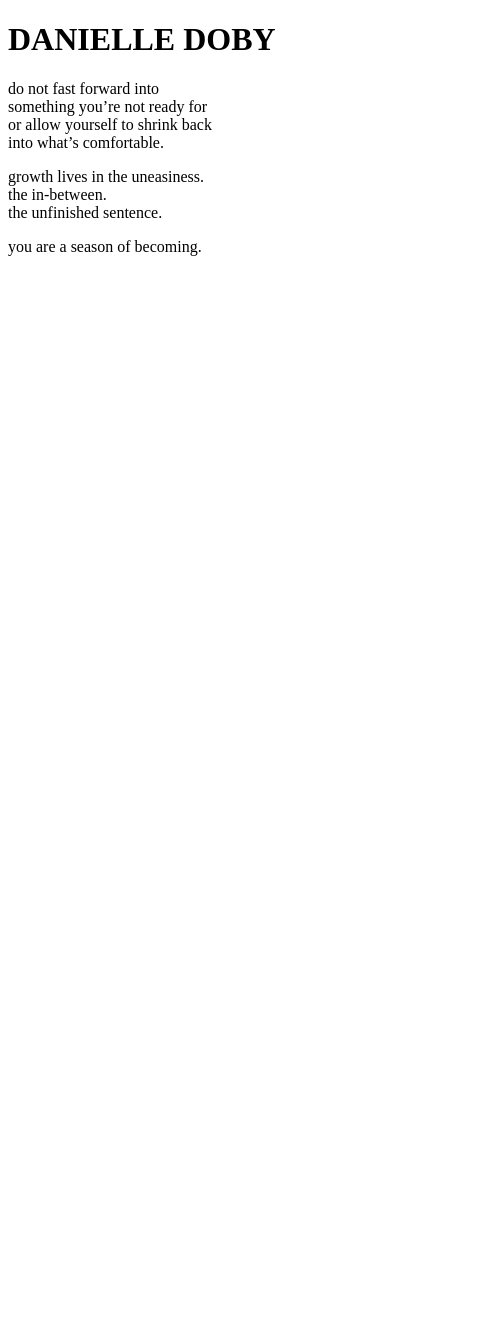
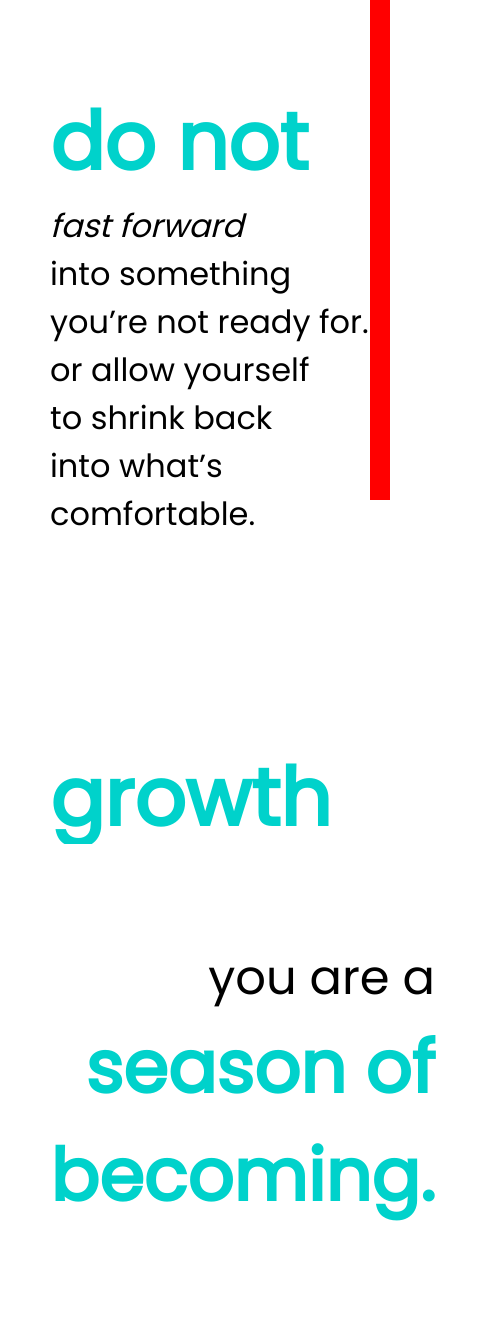
Before and after one commit to kather16/ART300_poem3ways, a plain HTML site: page index.html in a window 390 px wide. Shown: the top 1331 px of the page, 485 px wide, since content can reach past the window. Before the commit the page ends 844 px from the top, so only its background shows below. Drawn offline with Linux system fonts and the light colour scheme; a script that the page names is missing.

Commit message:
poems three way style
wohoo

```diff
--- a/index.html
+++ b/index.html
@@ -3,23 +3,43 @@
   <head>
     <title>poemthreeways</title>
     <meta charset="UTF-8" />
-    <link rel="stylesheet" href="styles.css" />
+    <link href="https://fonts.googleapis.com/css?family=Poppins&display=swap" rel="stylesheet">
+    <link href="https://fonts.googleapis.com/css?family=Roboto+Mono&display=swap" rel="stylesheet">
+    <link rel="stylesheet" href="style.css" />
   </head>
+
   <body>
-    <h1> DANIELLE DOBY</h1>
+    <div class= "box"></div>
+    <div class="twocol">
+      <div class="coluno">
+        <div class="danielle"><h1> <span class="color roboto"> -Danielle Doby</h1></span></div>
+        <div class="stanza_1">
           <p>
-        do not fast forward into <br/>
-        something you’re not ready for<br/>
-        or allow yourself to shrink back<br/>
-        into what’s comfortable.<br/>
+            <span class="color"> <span class="do"> <b>do not</span></b> <br/>
+            <i>fast forward</i> <br/> into
+            something <br/> you’re not ready for.<br/>
+            or allow yourself <br/> to shrink back<br/>
+            into what’s comfortable.<br/> </span>
         </p>
+
+        </div>
+        <div class="stanza_2">
           <p>
-        growth lives in the uneasiness.<br/>
+            <span class="color"> <span class="growth"> <b>growth lives </span></b> <br/>
+            in the uneasiness.<br/>
             the in-between.<br/>
             the unfinished sentence.<br/>
+            </p> </span>
         </p>
-    <p> you are a season of becoming. <br/>
+        </div>
+      </div>
+      <div class="coldos">
+        <div class="season">
+          <p> <span class="color">you are a </span> <br/> <span class="season"> <b>season of becoming.</b></span> <br/>
           </p>
+        </div>
+      </div>
+    </div>
     <script src="script.js"></script>
   </body>
 </html>
--- a/style.css
+++ b/style.css
@@ -1,6 +1,152 @@
 body {
     background-color: white;
-    color: rgb(212, 137, 137);
+    color: rgb(255, 0, 0);
     font-size: 2em;
-    padding: 20px;
+    padding: 0px;
+    margin: 0;
+    font-family: 'Poppins', sans-serif;
+}
+/* <absolute-size> values */
+.growth {
+  font-size: 2em;
+}
+.do {
+  font-size: 2em;
+}
+.season {
+  font-size: 2.5em;
+}
+.color {
+  color: black
+}
+.roboto {
+  font-family: 'Roboto Mono', monospace;
+}
+.twocol {
+    display: grid;
+    grid-template-columns: 1fr 1fr;
+    grid-template-rows: 100vh;
+    grid-gap: 0px;
+}
+.coluno {
+    background-color: #00d2cb;
+    display: block;
+    padding:50px;
+}
+.stanza_1{
+  text-align: right;
+  margin-top: 50px;
+}
+.coldos {
+  background-color: white;
+  padding:50px;
+  margin-top: 400px;
+}
+
+
+
+
+
+
+
+
+/* Phone Styles */
+@media screen and (max-width: 767px) {
+  body {
+    background-color: white;
   }
+  .twocol{
+    grid-template-columns: 1fr;
+  }
+  .coluno{
+    background-color: white;
+  }
+  .coldos{
+    margin-top: 0px;
+  }
+  .stanza_1{
+    text-align: left;
+    margin-top: 0px;
+  }
+  .stanza_2{
+    text-align: left;
+    margin-top: 200px;
+  }
+  .season {
+    font-size: 1.5em;
+    text-align: right;
+    color:  #00d2cb;
+  }
+  .do {
+    color: #00d2cb;
+    font-size: 2.5em;
+  }
+  .growth {
+    color:  #00d2cb;
+    font-size: 2.5em;
+  }
+  .danielle {
+    background-color: rgb(255,0,0);
+    position: absolute;
+    top: 1900px;
+    color: white;
+    padding: none;
+  }
+  .roboto {
+    font-family: 'Roboto Mono', monospace;
+    color: white;
+    font-size: 1.1em;
+  }
+  .box {
+    background-color: rgb(255,0,0);
+    width: 20px;
+    height: 500px;
+    position: absolute;
+    top: 0;
+    right: 0;
+  }
+}
+
+/* Tablet Styles */
+@media screen and (max-width: 1024px) and (min-width: 768px) {
+  body {
+    background-color:white;
+  }
+  .twocol{
+    grid-template-columns: 1fr;
+  }
+  .coluno{
+    background-color: white;
+  }
+  .danielle {
+    transform-origin: top left;
+    transform: rotate(90deg);
+    position: absolute;
+    top: 100px;
+    right: -540px;
+    background-color: #00d2cb;
+  }
+  .coldos{
+    margin-top: 0px;
+  }
+  .stanza_1{
+    text-align: left;
+    margin-top: 0px;
+  }
+  .stanza_2{
+    text-align: left;
+    margin-top: 225px;
+  }
+  .season {
+    font-size: 1.5em;
+    text-align: none;
+  }
+  .do {
+    color: rgb(255,0,0);
+    font-size: 2.5em;
+  }
+  .growth {
+    color:  rgb(255,0,0);
+    font-size: 2.5em;
+  }
+}
```
Lines whose indentation alone changed are shown as unchanged.
